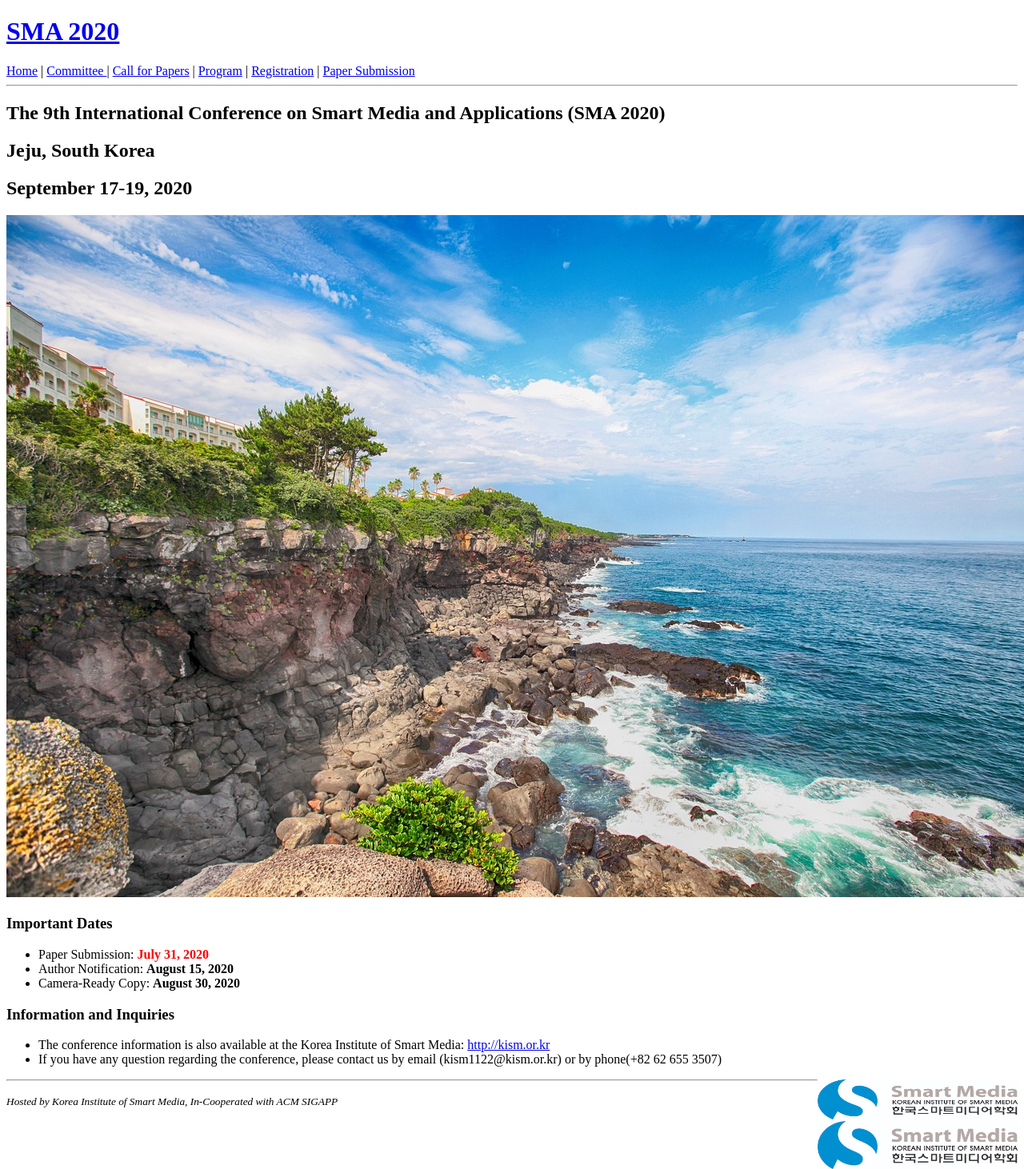
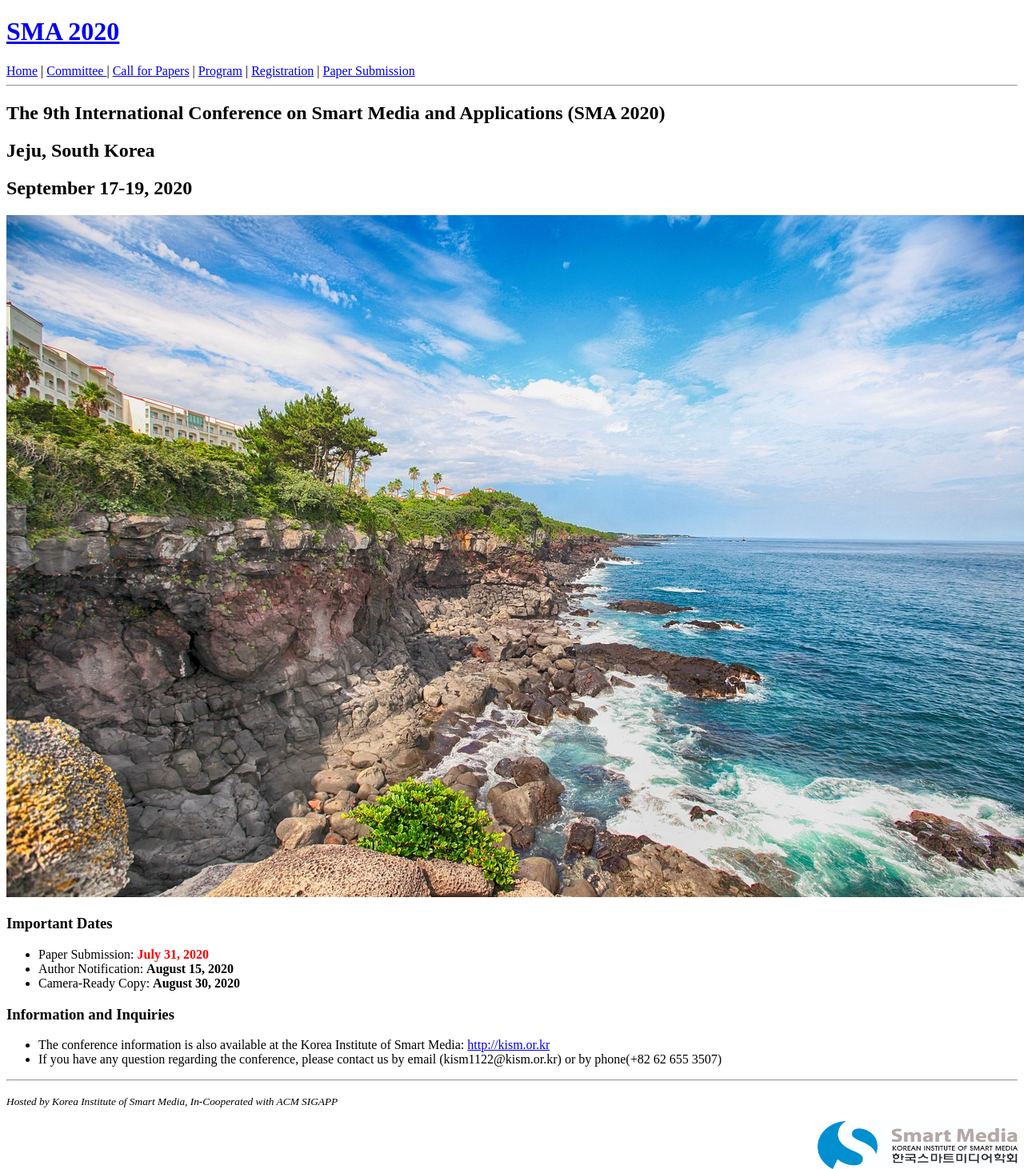
Before and after one commit to icea-conf/sma-2020.github.io, a Jekyll site: the page built from index.html, in a window 1280 px wide. Shown: the whole page at 80% size. Built offline with Jekyll 4.4.1, drawn with Linux system fonts in a browser that asks for light colours; the list of posts is cut into pages by our own code.

Commit message:
Update index.html

```diff
--- a/index.html
+++ b/index.html
@@ -22,7 +22,3 @@ title: SMA 2020
       <li><a>The conference information is also available at the Korea Institute of Smart Media: </a><a href='http://kism.or.kr/'>http://kism.or.kr</a></li>
       <li><a>If you have any question regarding the conference, please contact us by email (kism1122@kism.or.kr) or by phone(+82 62 655 3507)</a></li>
 </ul>
-
-<footer>
-      <img src="https://sma-2020.github.io/image/logo.png" alt="" width="250" height="50" align="right">
-</footer>
```
